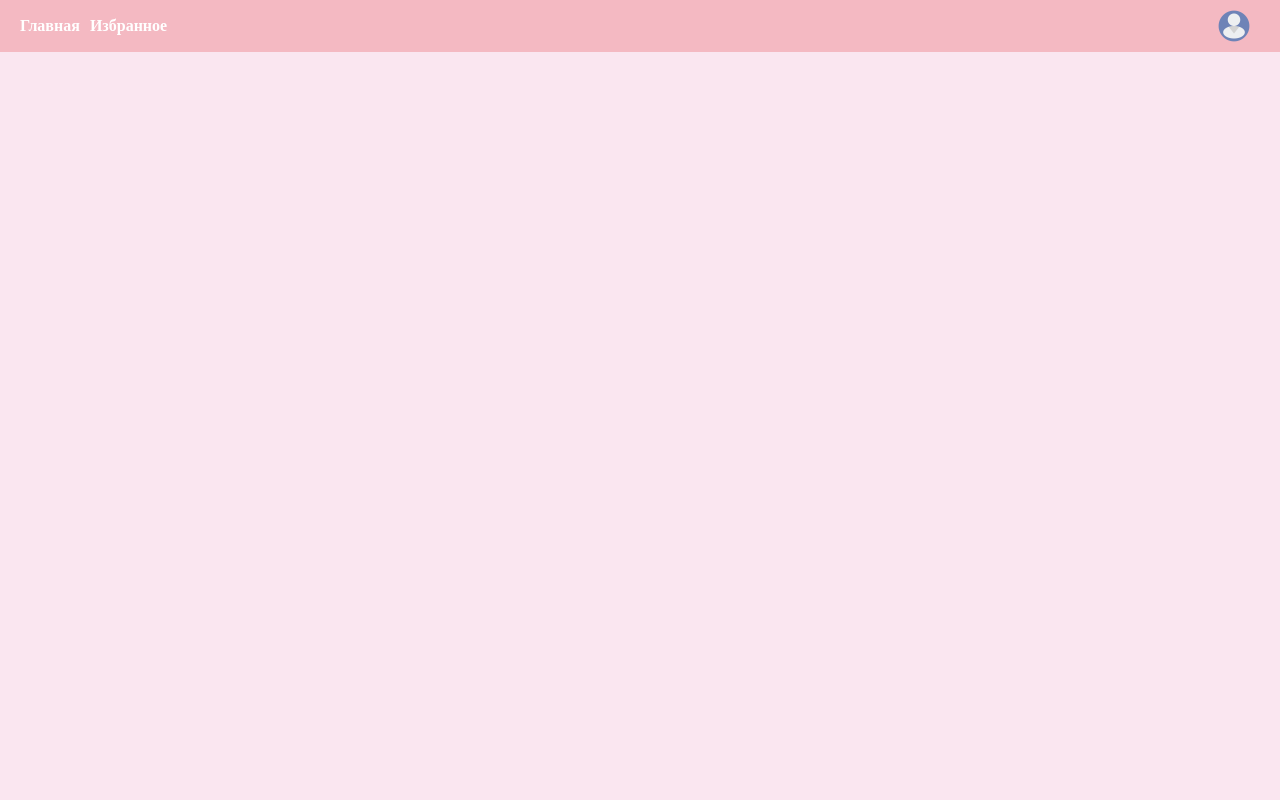
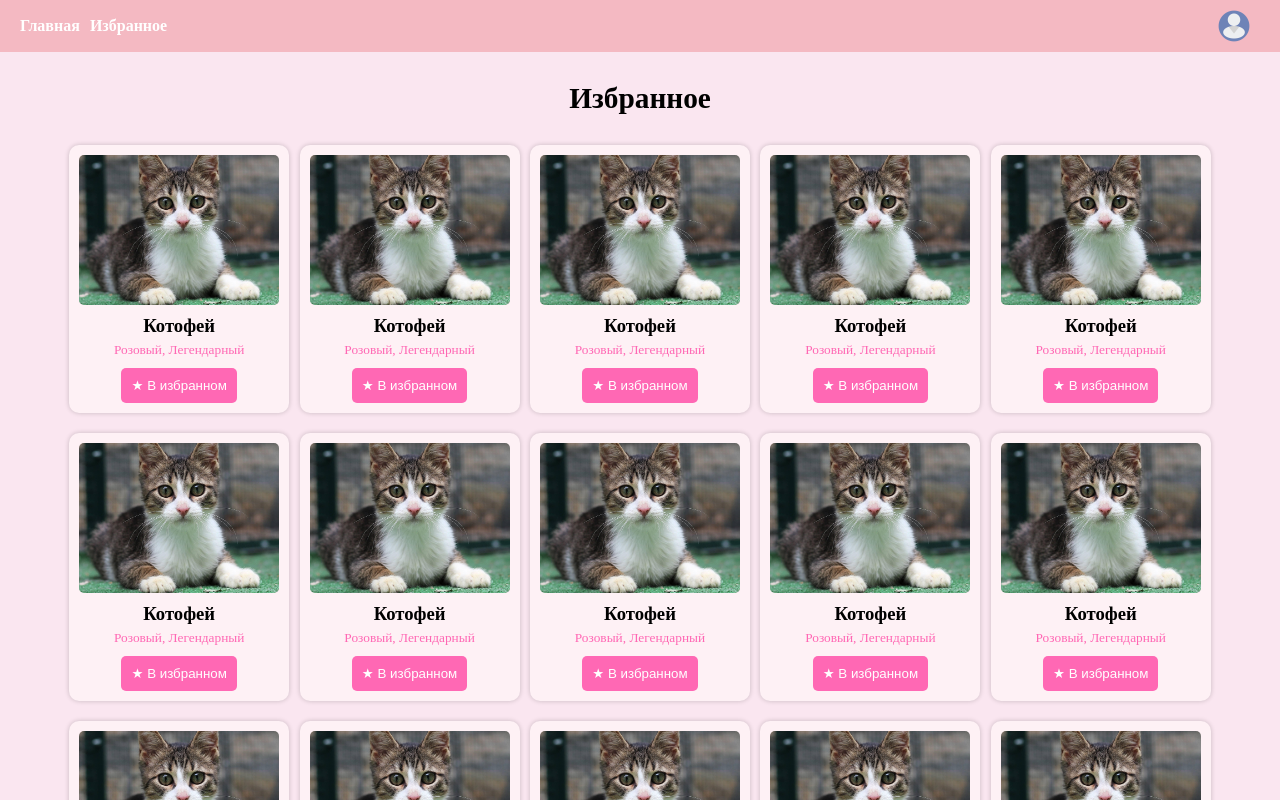
Before and after one commit to alchemmist/cats, a React (Vite) app: page /favorites in a window 1280 px wide. Shown: the top 800 px of the page. Built offline with nearby package versions, Linux system fonts and the light colour scheme.

Commit message:
make favorites base with common CatList component

```diff
--- /dev/null
+++ b/src/components/catlist/CatList.css
@@ -0,0 +1,11 @@
+.cat-list-block {
+    margin: 0 auto;
+    display: flex;
+    flex-wrap: wrap;
+    width: 90%;
+    justify-content: space-around;
+}
+
+.cat-list-block .cat-card {
+    margin-bottom: 20px;
+}
--- /dev/null
+++ b/src/components/catlist/CatList.jsx
@@ -0,0 +1,11 @@
+import "./CatList.css";
+
+function CatList({ children }) {
+  return (
+    <>
+      <div className="cat-list-block">{children}</div>
+    </>
+  );
+}
+
+export default CatList;
--- a/src/routes/favorites/Favorites.css
+++ b/src/routes/favorites/Favorites.css
@@ -0,0 +1,10 @@
+h1 {
+    font-size: 22pt;
+    margin: 30px 0;
+    text-align: center;
+}
+
+.favorites-block {
+    display: flex;
+    flex-direction: column;
+}
--- a/src/routes/favorites/Favorites.jsx
+++ b/src/routes/favorites/Favorites.jsx
@@ -1,7 +1,32 @@
+import CatCard from "../../components/catcard/CatCard";
+import CatList from "../../components/catlist/CatList";
 import "./Favorites.css";
 
 function Favorites() {
-  return <></>;
+  const favourites = [1];
+  return (
+    <>
+      <div className="favorites-block">
+        <h1>Избранное</h1>
+        {favourites.length === 0 ? (
+          <span>У вас пока нет избранных картинок.</span>
+        ) : (
+          <CatList>
+            {[...Array(30)].map(() => {
+              return (
+                <CatCard
+                  imageSrc="/src/assets/cat.jpg"
+                  catName="Котофей"
+                  tagList={["Розовый", "Легендарный"]}
+                  isFavorite={true}
+                />
+              );
+            })}
+          </CatList>
+        )}
+      </div>
+    </>
+  );
 }
 
 export default Favorites;
```
